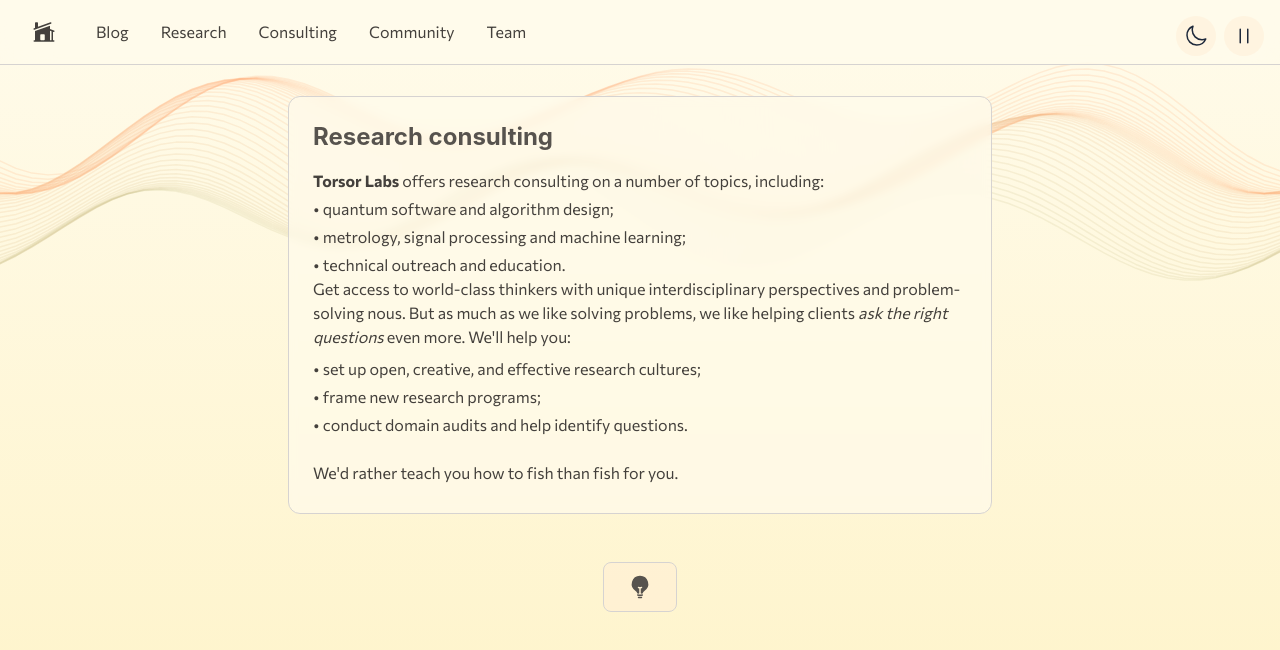
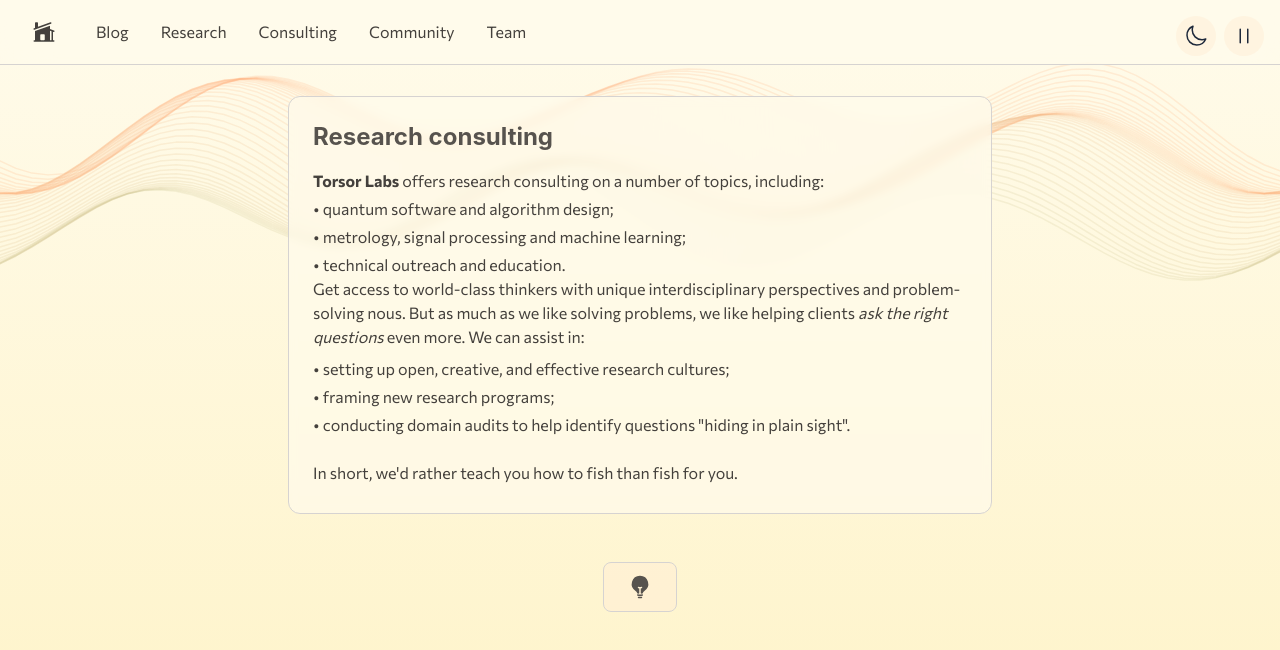
Before and after one commit to torsor-io/torsor-io, a React (Create React App) app: page /#/consulting in a window 1280 px wide. Shown: the top 650 px of the page. Built offline with nearby package versions, Linux system fonts and the light colour scheme; the HTML template or start-up script is replaced by a standard one.

Commit message:
Update index.js

```diff
--- a/src/components/ConsultingPage/index.js
+++ b/src/components/ConsultingPage/index.js
@@ -70,13 +70,13 @@ const ConsultingPage = ({ isDark, setIsDark, waveState, setWaveState }) => {
       </ul>
 	  <p className="mb-2">
 	  Get access to world-class thinkers with unique interdisciplinary perspectives and problem-solving nous.
-          But as much as we like solving problems, we like helping clients <i>ask the right questions</i> even more. We'll help you:</p>
+          But as much as we like solving problems, we like helping clients <i>ask the right questions</i> even more. We can assist in:</p>
        <ul className="space-y-1">
-          <li>• set up open, creative, and effective research cultures;</li>
-          <li>• frame new research programs;</li>
-	  <li>• conduct domain audits and help identify questions.</li>
+          <li>• setting up open, creative, and effective research cultures;</li>
+          <li>• framing new research programs;</li>
+	  <li>• conducting domain audits to help identify questions "hiding in plain sight".</li>
       </ul><br/>
-	  <p className="mb-1">We'd rather teach you how to fish than fish for you.</p>
+	  <p className="mb-1">In short, we'd rather teach you how to fish than fish for you.</p>
               </div>
             </motion.div>
 
```
